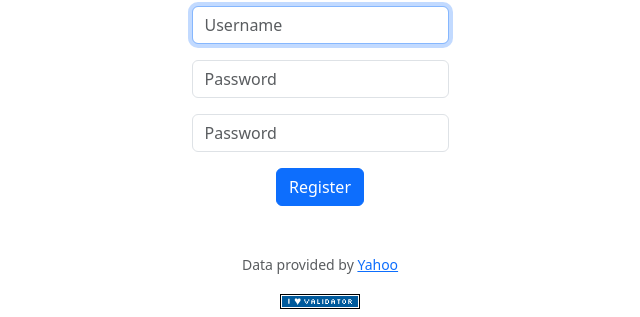
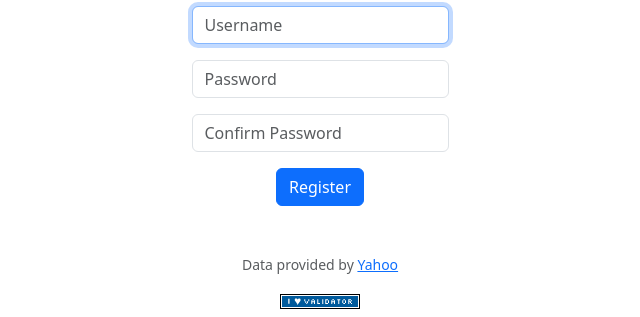
Before and after one commit to myhifi/Finance_Pset9, a Flask app: page /register in a window 1280 px wide. Shown: the part 118-435 px from the top of the page, without its empty margins (320-960 px from the left). Run offline with Flask 2, Linux system fonts and the light colour scheme; some libraries are stand-ins or nearby versions.

Commit message:
Update register.html

```diff
--- a/templates/register.html
+++ b/templates/register.html
@@ -13,7 +13,7 @@
             <input class="form-control mx-auto w-auto" name="password" placeholder="Password" type="password">
         </div>
         <div class="mb-3">
-            <input class="form-control mx-auto w-auto" name="confirmation" placeholder="Password" type="Confirm password" type="password">
+            <input class="form-control mx-auto w-auto" name="confirmation" placeholder="Confirm Password" type="password">
         </div>
         <button class="btn btn-primary" type="submit">Register</button>
     </form>
```
